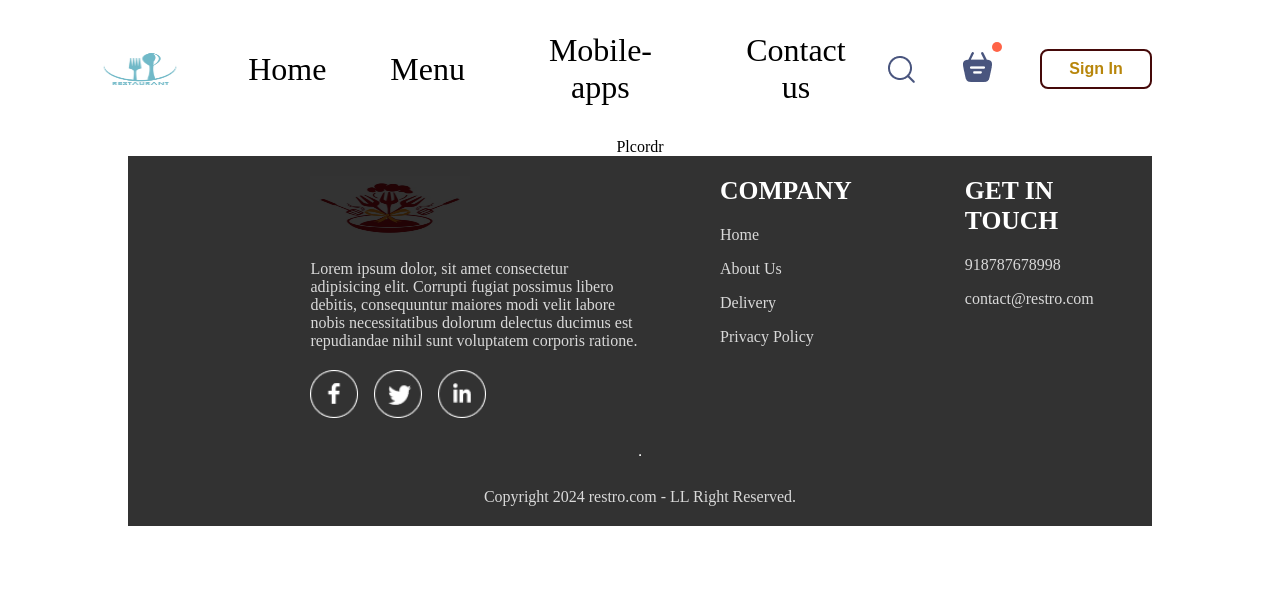
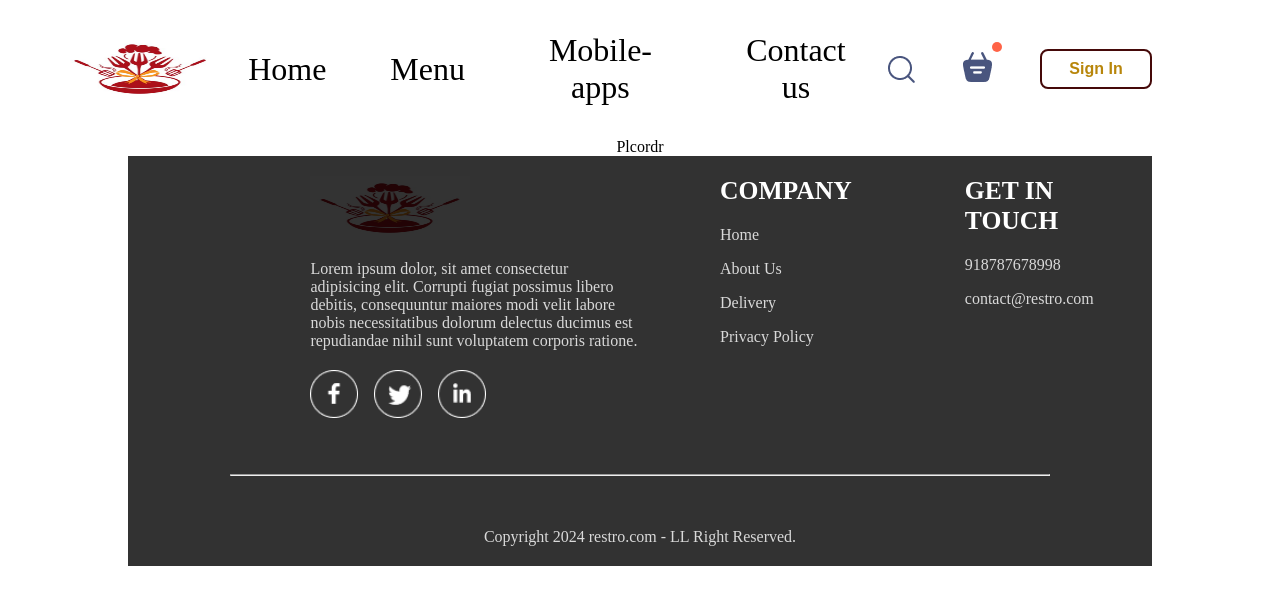
Before and after one commit to vidhi1812/Food-court, a React (Create React App) app: page /order in a window 1280 px wide. Shown: the top 604 px of the page. Built offline with nearby package versions, Linux system fonts and the light colour scheme.

Commit message:
nav footer

```diff
--- a/src/Component/Footer/Footer.css
+++ b/src/Component/Footer/Footer.css
@@ -45,6 +45,7 @@
 .footer-cont-left li, .footer-cont-center li, .footer-cont-right li{
      list-style: none;
      margin-bottom:1rem;
+     cursor:pointer;
 }
 .logo1{
     margin-left:0rem;
@@ -66,3 +67,8 @@
     width:3rem;
     margin-right:1rem;
  }
+ .footer hr{
+   width:100%;
+
+   margin:20px 0;
+ }
--- a/src/Component/Navbar/Nav.jsx
+++ b/src/Component/Navbar/Nav.jsx
@@ -1,6 +1,6 @@
 import React, { useState } from 'react';
 import "../Navbar/Nav.css"
-import logo from "../../../src/Assests/Images/restr.png"
+import logo from "../../../src/Assests/Images/foodie.jpg"
 import { assets } from '../../Assests/Images/assets';
 
  const Nav = () => {
```
